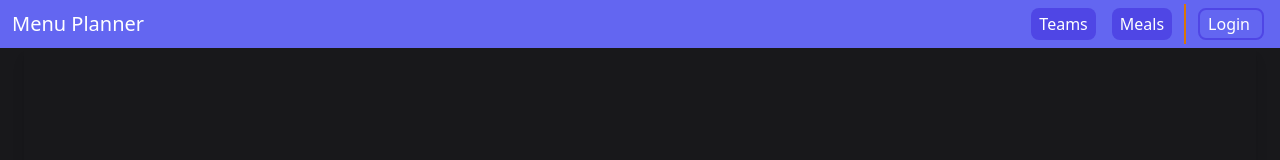
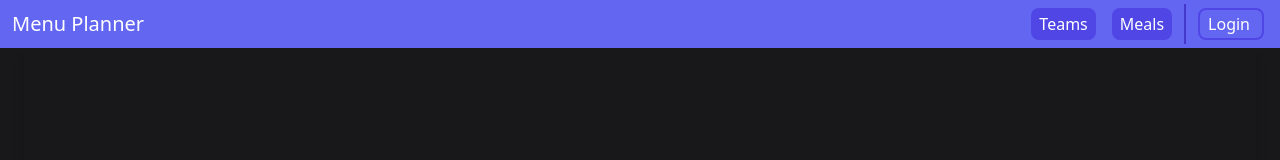
Before and after one commit to Rar-files/menu-planner, a Next.js app: page /meals/products/create in a window 1280 px wide. Shown: the top 160 px of the page. Built offline with nearby package versions, Linux system fonts and the light colour scheme; no server answers.

Commit message:
2 Próbna zmiana koloru

```diff
--- a/src/components/menu-bar/menu/normal-menu.tsx
+++ b/src/components/menu-bar/menu/normal-menu.tsx
@@ -10,7 +10,7 @@ const NormalMenu = () => {
                     {endpoint.name}
                 </Button>
             ))}
-            <div className={`h-10 m-1 p-px bg-secondary`}></div>
+            <div className={`h-10 m-1 p-px bg-primary-dark`}></div>
             <User />
         </div>
     )
```
